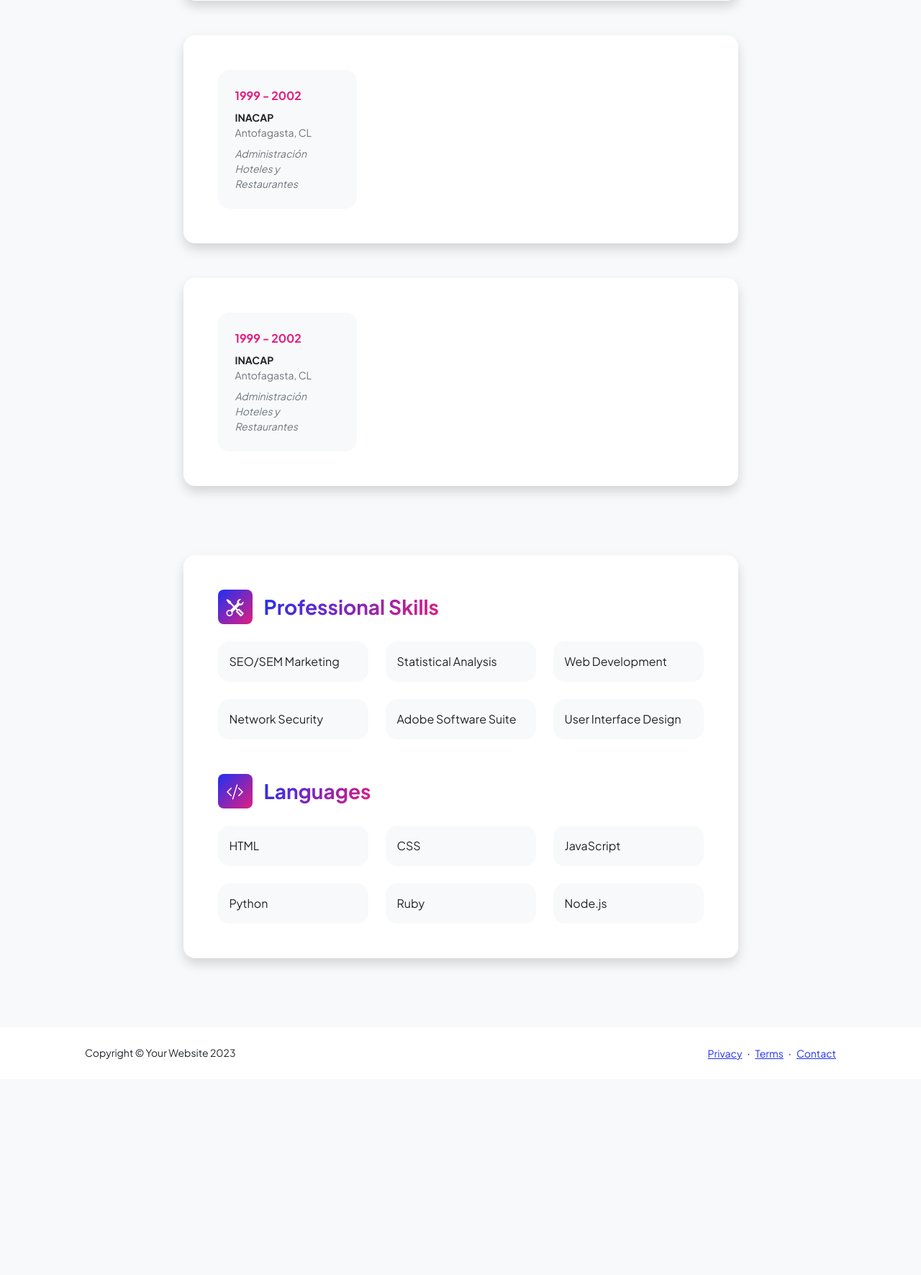
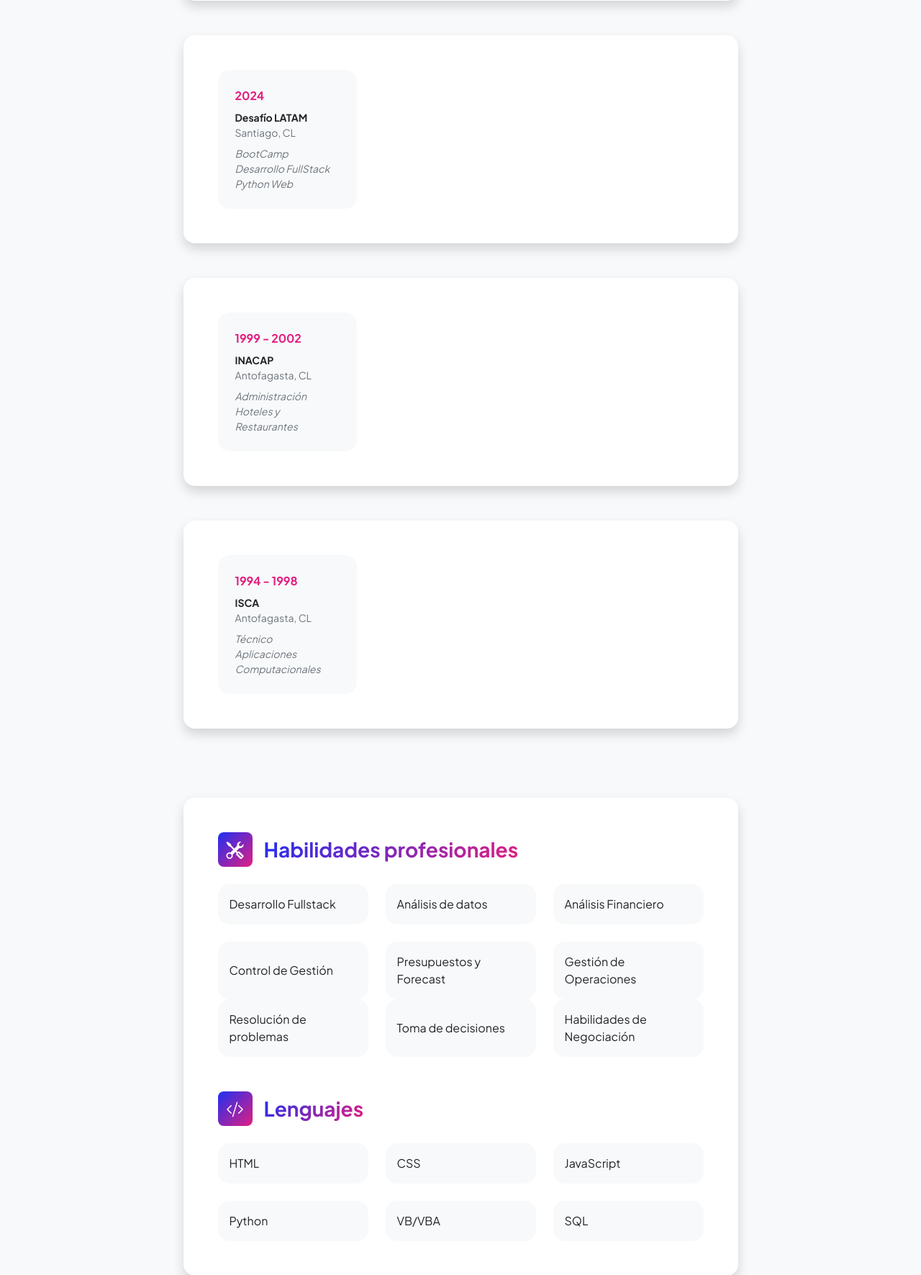
Before and after one commit to AiakosCl/portfolio.io, a plain HTML site: page resume.html in a window 1280 px wide. Shown: the part 2439-4210 px from the top of the page at 72% size. Before the commit the page ends 3938 px from the top, so only its background shows below. Drawn offline with nearby package versions, Linux system fonts and the light colour scheme.

Commit message:
Actualización

```diff
--- a/resume.html
+++ b/resume.html
@@ -5,7 +5,7 @@
         <meta name="viewport" content="width=device-width, initial-scale=1, shrink-to-fit=no" />
         <meta name="description" content="" />
         <meta name="author" content="" />
-        <title>Personal - Start Bootstrap Template</title>
+        <title>Portfolio - Gerardo Alvarez</title>
         <!-- Favicon-->
         <link rel="icon" type="image/x-icon" href="assets/favicon.ico" />
         <!-- Custom Google font-->
@@ -173,6 +173,26 @@
                                     </div>
                                 </div>
                             </div>
+                            <div class="card shadow border-0 rounded-4 mb-5">
+                                <div class="card-body p-5">
+                                    <div class="row align-items-center gx-5">
+                                        <div class="col text-center text-lg-start mb-4 mb-lg-0">
+                                            <div class="bg-light p-4 rounded-4">
+                                                <div class="text-secondary fw-bolder mb-2">2024</div>
+                                                <div class="mb-2">
+                                                    <div class="small fw-bolder">Desafío LATAM</div>
+                                                    <div class="small text-muted">Santiago, CL</div>
+                                                </div>
+                                                <div class="fst-italic">
+                                                    <div class="small text-muted">BootCamp</div>
+                                                    <div class="small text-muted">Desarrollo FullStack Python Web</div>
+                                                </div>
+                                            </div>
+                                        </div>
+                                        <div class="col-lg-8"><div></div></div>
+                                    </div>
+                                </div>
+                            </div>
                             <!-- Education Card 2-->
                             <div class="card shadow border-0 rounded-4 mb-5">
                                 <div class="card-body p-5">
@@ -199,14 +219,14 @@
                                     <div class="row align-items-center gx-5">
                                         <div class="col text-center text-lg-start mb-4 mb-lg-0">
                                             <div class="bg-light p-4 rounded-4">
-                                                <div class="text-secondary fw-bolder mb-2">1999 - 2002</div>
+                                                <div class="text-secondary fw-bolder mb-2">1994 - 1998</div>
                                                 <div class="mb-2">
-                                                    <div class="small fw-bolder">INACAP</div>
+                                                    <div class="small fw-bolder">ISCA</div>
                                                     <div class="small text-muted">Antofagasta, CL</div>
                                                 </div>
                                                 <div class="fst-italic">
-                                                    <div class="small text-muted">Administración</div>
-                                                    <div class="small text-muted">Hoteles y Restaurantes</div>
+                                                    <div class="small text-muted">Técnico</div>
+                                                    <div class="small text-muted">Aplicaciones Computacionales</div>
                                                 </div>
                                             </div>
                                         </div>
@@ -226,24 +246,29 @@
                                     <div class="mb-5">
                                         <div class="d-flex align-items-center mb-4">
                                             <div class="feature bg-primary bg-gradient-primary-to-secondary text-white rounded-3 me-3"><i class="bi bi-tools"></i></div>
-                                            <h3 class="fw-bolder mb-0"><span class="text-gradient d-inline">Professional Skills</span></h3>
+                                            <h3 class="fw-bolder mb-0"><span class="text-gradient d-inline">Habilidades profesionales</span></h3>
                                         </div>
                                         <div class="row row-cols-1 row-cols-md-3 mb-4">
-                                            <div class="col mb-4 mb-md-0"><div class="d-flex align-items-center bg-light rounded-4 p-3 h-100">SEO/SEM Marketing</div></div>
-                                            <div class="col mb-4 mb-md-0"><div class="d-flex align-items-center bg-light rounded-4 p-3 h-100">Statistical Analysis</div></div>
-                                            <div class="col"><div class="d-flex align-items-center bg-light rounded-4 p-3 h-100">Web Development</div></div>
+                                            <div class="col mb-4 mb-md-0"><div class="d-flex align-items-center bg-light rounded-4 p-3 h-100">Desarrollo Fullstack</div></div>
+                                            <div class="col mb-4 mb-md-0"><div class="d-flex align-items-center bg-light rounded-4 p-3 h-100">Análisis de datos</div></div>
+                                            <div class="col"><div class="d-flex align-items-center bg-light rounded-4 p-3 h-100">Análisis Financiero</div></div>
                                         </div>
                                         <div class="row row-cols-1 row-cols-md-3">
-                                            <div class="col mb-4 mb-md-0"><div class="d-flex align-items-center bg-light rounded-4 p-3 h-100">Network Security</div></div>
-                                            <div class="col mb-4 mb-md-0"><div class="d-flex align-items-center bg-light rounded-4 p-3 h-100">Adobe Software Suite</div></div>
-                                            <div class="col"><div class="d-flex align-items-center bg-light rounded-4 p-3 h-100">User Interface Design</div></div>
+                                            <div class="col mb-4 mb-md-0"><div class="d-flex align-items-center bg-light rounded-4 p-3 h-100">Control de Gestión</div></div>
+                                            <div class="col mb-4 mb-md-0"><div class="d-flex align-items-center bg-light rounded-4 p-3 h-100">Presupuestos y Forecast</div></div>
+                                            <div class="col"><div class="d-flex align-items-center bg-light rounded-4 p-3 h-100">Gestión de Operaciones</div></div>
+                                        </div>
+                                        <div class="row row-cols-1 row-cols-md-3">
+                                            <div class="col mb-4 mb-md-0"><div class="d-flex align-items-center bg-light rounded-4 p-3 h-100">Resolución de problemas</div></div>
+                                            <div class="col mb-4 mb-md-0"><div class="d-flex align-items-center bg-light rounded-4 p-3 h-100">Toma de decisiones</div></div>
+                                            <div class="col"><div class="d-flex align-items-center bg-light rounded-4 p-3 h-100">Habilidades de Negociación</div></div>
                                         </div>
                                     </div>
                                     <!-- Languages list-->
                                     <div class="mb-0">
                                         <div class="d-flex align-items-center mb-4">
                                             <div class="feature bg-primary bg-gradient-primary-to-secondary text-white rounded-3 me-3"><i class="bi bi-code-slash"></i></div>
-                                            <h3 class="fw-bolder mb-0"><span class="text-gradient d-inline">Languages</span></h3>
+                                            <h3 class="fw-bolder mb-0"><span class="text-gradient d-inline">Lenguajes</span></h3>
                                         </div>
                                         <div class="row row-cols-1 row-cols-md-3 mb-4">
                                             <div class="col mb-4 mb-md-0"><div class="d-flex align-items-center bg-light rounded-4 p-3 h-100">HTML</div></div>
@@ -252,8 +277,8 @@
                                         </div>
                                         <div class="row row-cols-1 row-cols-md-3">
                                             <div class="col mb-4 mb-md-0"><div class="d-flex align-items-center bg-light rounded-4 p-3 h-100">Python</div></div>
-                                            <div class="col mb-4 mb-md-0"><div class="d-flex align-items-center bg-light rounded-4 p-3 h-100">Ruby</div></div>
-                                            <div class="col"><div class="d-flex align-items-center bg-light rounded-4 p-3 h-100">Node.js</div></div>
+                                            <div class="col mb-4 mb-md-0"><div class="d-flex align-items-center bg-light rounded-4 p-3 h-100">VB/VBA</div></div>
+                                            <div class="col"><div class="d-flex align-items-center bg-light rounded-4 p-3 h-100">SQL</div></div>
                                         </div>
                                     </div>
                                 </div>
```
Also changed, not shown: contact.html (+28 -22 lines), projects.html (+9 -7 lines).
